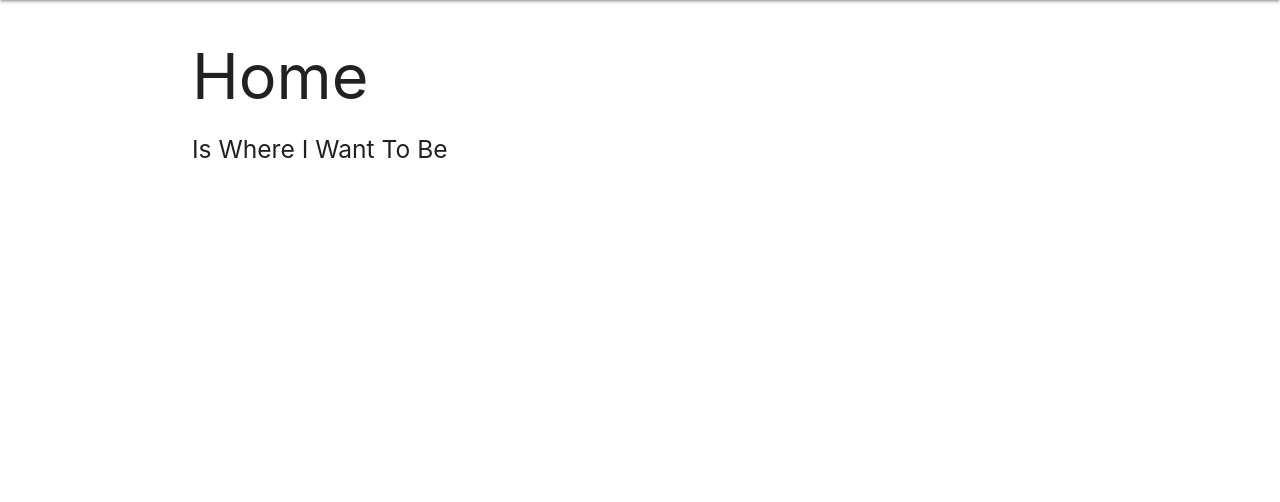
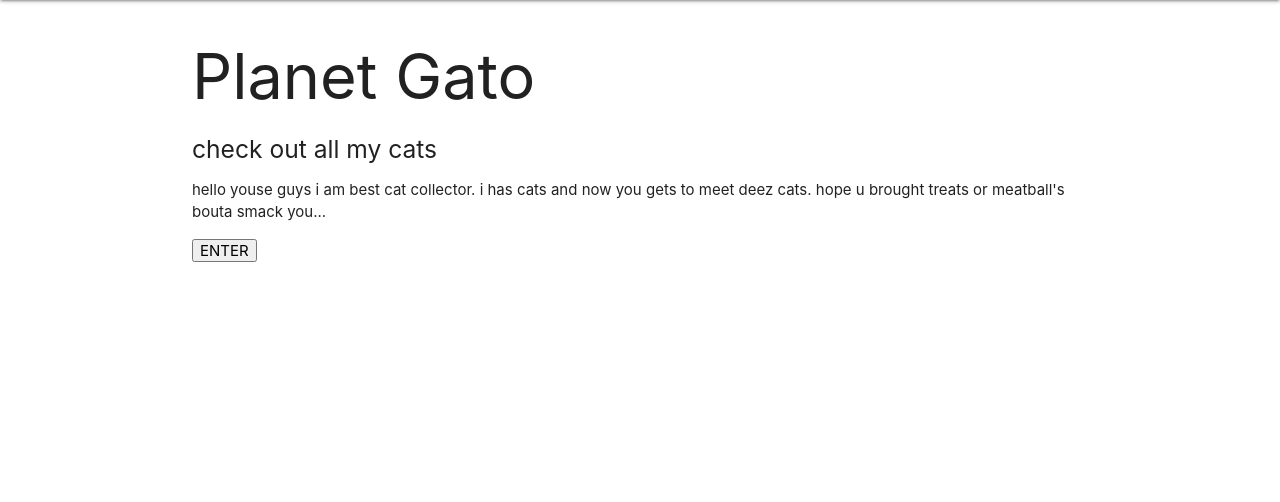
Before and after one commit to cherch173/catcollector, a Django app: page / in a window 1280 px wide. Shown: the part 64-566 px from the top of the page. Run offline with Django 4.2, Linux system fonts and the light colour scheme.

Commit message:
home page redesigned to be funnier

```diff
--- a/catcollector/main_app/templates/home.html
+++ b/catcollector/main_app/templates/home.html
@@ -1,8 +1,10 @@
 {% extends 'base.html' %}
 {% block content %}
 
-<h1>Home</h1>
-<h5> Is Where I Want To Be</h5>
+<h1>Planet Gato</h1>
+<h5> check out all my cats</h5>
+<p>hello youse guys i am best cat collector. i has cats and now you gets to meet deez cats. hope u brought treats or meatball's bouta smack you...</p>
 
+<button onclick="window.location.href='/cats'">ENTER</button>
 
 {% endblock %}
```
